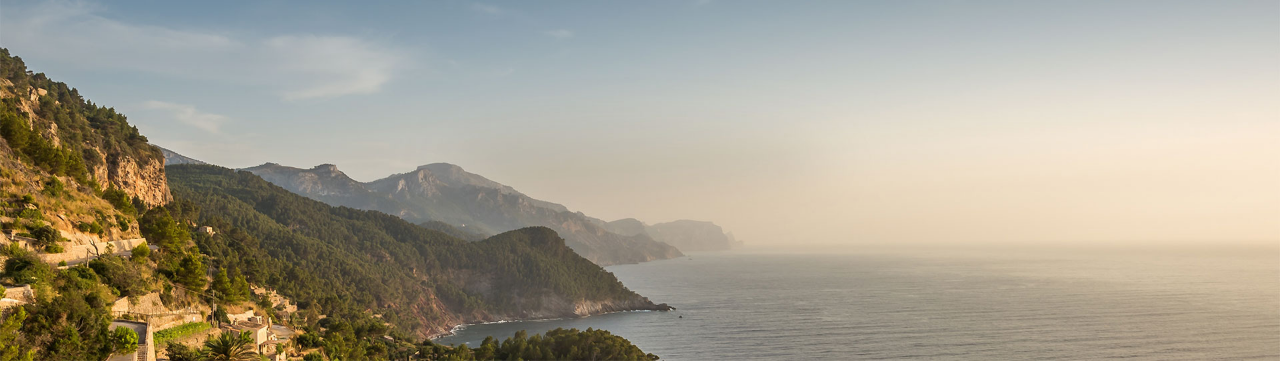
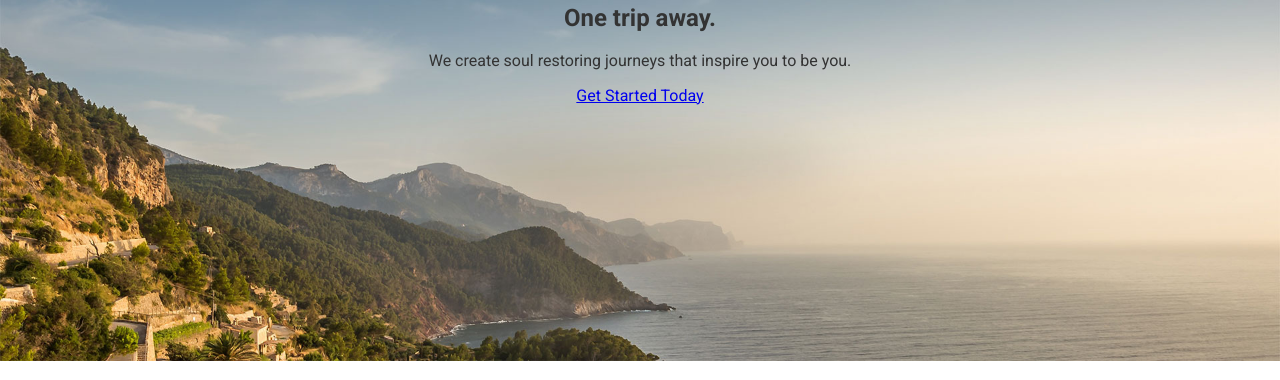
Before and after one commit to scapp281/Website-s-Day, a website: page Travel Site/app/index.html in a window 1280 px wide. Shown: the part 226-606 px from the top of the page. Drawn offline with Linux system fonts and the light colour scheme.

Commit message:
overlay with center horizontally text

```diff
--- a/Travel Site/app/assets/styles/modules/_large-hero.css
+++ b/Travel Site/app/assets/styles/modules/_large-hero.css
@@ -0,0 +1,11 @@
+.large-hero{
+  position: relative;
+}
+
+.large-hero__text-content{
+  position: absolute;
+  top: 0;
+  left: 0;
+  width: 100%;
+  text-align: center;
+}
--- a/Travel Site/app/index.html
+++ b/Travel Site/app/index.html
@@ -24,10 +24,12 @@
 
   <div class="large-hero">
     <img src="assets/images/hero--large.jpg">
-    <h1>Your clarity.</h1>
-    <h2>One trip away.</h2>
-    <p>We create soul restoring journeys that inspire you to be you.</p>
-    <p><a href="#">Get Started Today</a></p>
+    <div class="large-hero__text-content">
+      <h1>Your clarity.</h1>
+      <h2>One trip away.</h2>
+      <p>We create soul restoring journeys that inspire you to be you.</p>
+      <p><a href="#">Get Started Today</a></p>
+    </div>
   </div>
 
   <div id="our-beginning">
--- a/Travel Site/app/temp/styles/styles.css
+++ b/Travel Site/app/temp/styles/styles.css
@@ -430,3 +430,15 @@ img{
   max-width: 100%;
   height: auto;
 }
+
+.large-hero{
+  position: relative;
+}
+
+.large-hero__text-content{
+  position: absolute;
+  top: 0;
+  left: 0;
+  width: 100%;
+  text-align: center;
+}
```
